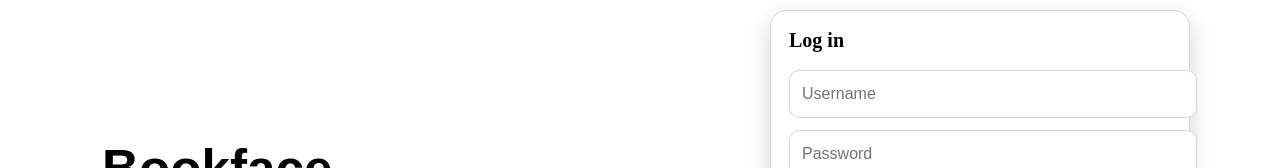
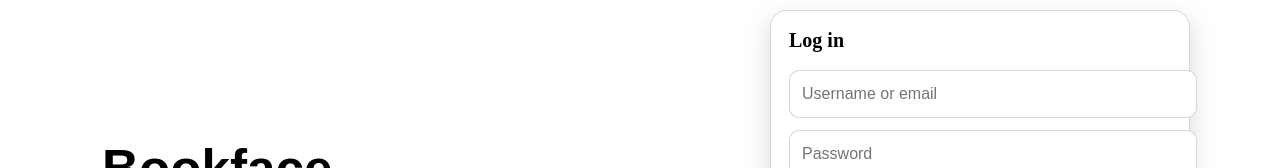
Before and after one commit to girlierazon84/Bookface_Fullstack_MERN, a React (Create React App) app in the folder frontend/: page /log_in in a window 1280 px wide. Shown: the part 313-481 px from the top of the page. Built offline with nearby package versions, Linux system fonts and the light colour scheme; no server answers.

Commit message:
chore(ui): clarify login accepts username or email

```diff
--- a/frontend/src/view/UsersLogInView.tsx
+++ b/frontend/src/view/UsersLogInView.tsx
@@ -59,7 +59,7 @@
 
             <Input
               type="text"
-              placeholder="Username"
+              placeholder="Username or email"
               value={userName}
               onChange={(e) => setUserName(e.target.value)}
               onKeyDown={(e) => e.key === "Enter" && login()}
```
